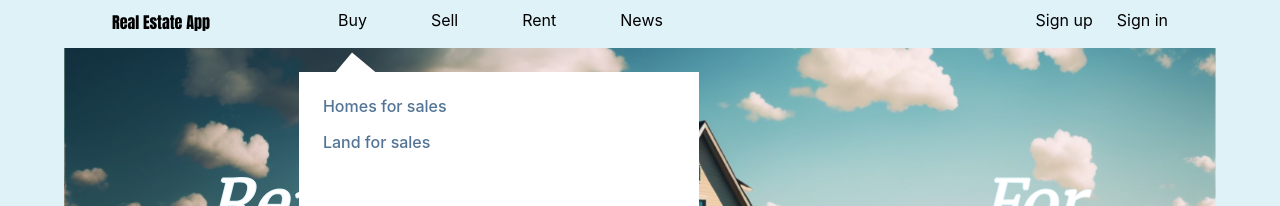
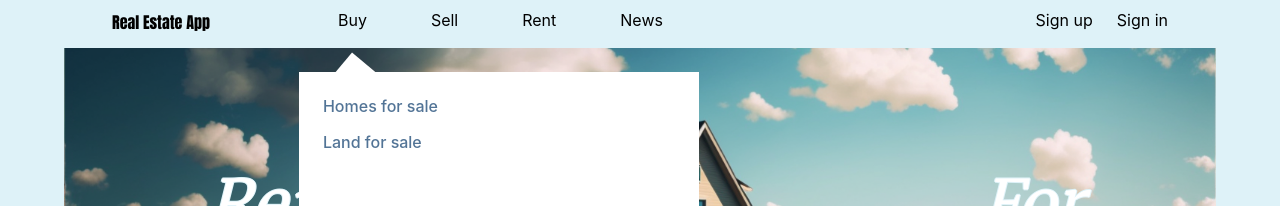
Before and after one commit to devihor25/Real-Estate-App-React, a React (Create React App) app: page / in a window 1280 px wide. Both pictures are taken after a click on the item "Buy". Shown: the top 206 px of the page. Built offline with nearby package versions, Linux system fonts and the light colour scheme; no server answers.

Commit message:
changed the styles for buy and sell in the header

```diff
--- a/src/components/Header/Header.js
+++ b/src/components/Header/Header.js
@@ -71,7 +71,7 @@ export default function Header() {
                                                 setClick(false);
                                             }}
                                         >
-                                            Homes for sales
+                                            Homes for sale
                                         </Link>
                                         <Link
                                             className="buy-patch"
@@ -80,7 +80,7 @@ export default function Header() {
                                                 setClick(false);
                                             }}
                                         >
-                                            Land for sales
+                                            Land for sale
                                         </Link>
                                     </div>
                                 </div>
```
